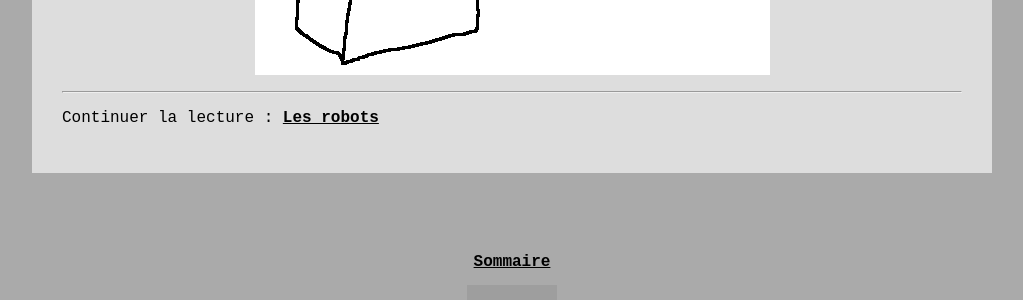
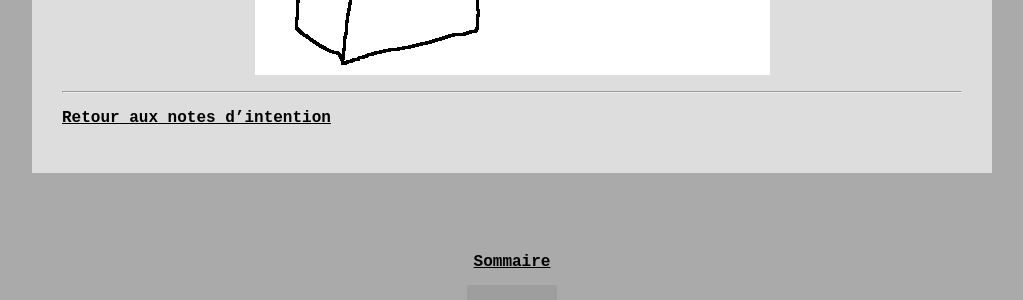
Before and after one commit to LeonLenclos/turing-test, a Jekyll site: the page built from contenu/intentions/mise-en-situation.md, in a window 1280 px wide. Shown: the part 1159-1459 px from the top of the page, without its empty margins (128-1151 px from the left). Built offline with Jekyll 4.4.1, drawn with Linux system fonts in a browser that asks for light colours; nearby versions of some CDN libraries; our own code applies the rules of GitHub Pages for plain Markdown files; a script that is not in the unit is left out; the repository's description, which GitHub fills in, is left out; grey boxes are pictures that could not be loaded.

Commit message:
Update mise-en-situation.md

```diff
--- a/contenu/intentions/mise-en-situation.md
+++ b/contenu/intentions/mise-en-situation.md
@@ -17,4 +17,4 @@ Les passages où les trois scientifiques fabriquent des films d'animation en dir
 
 ---
 
-Continuer la lecture : [**Les robots**](../robots)
+[Retour aux notes d'intention](.)
```
